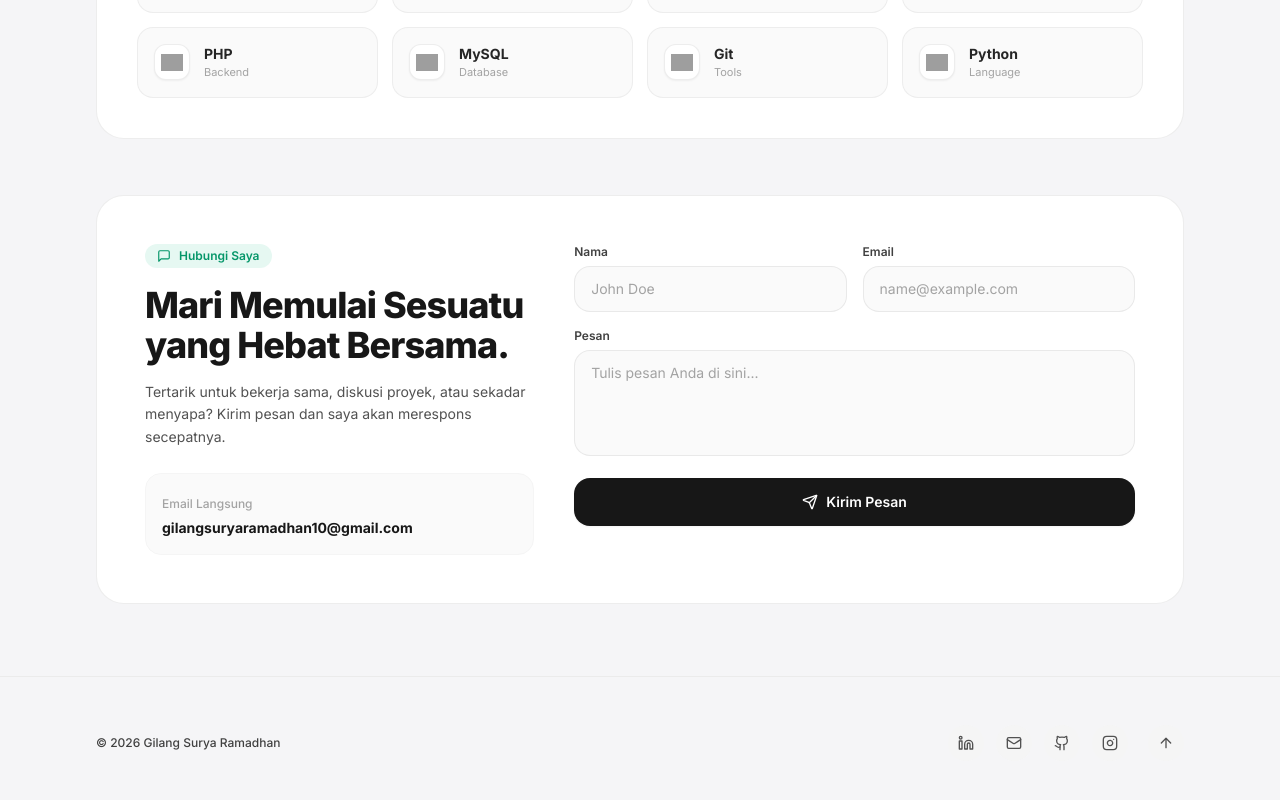
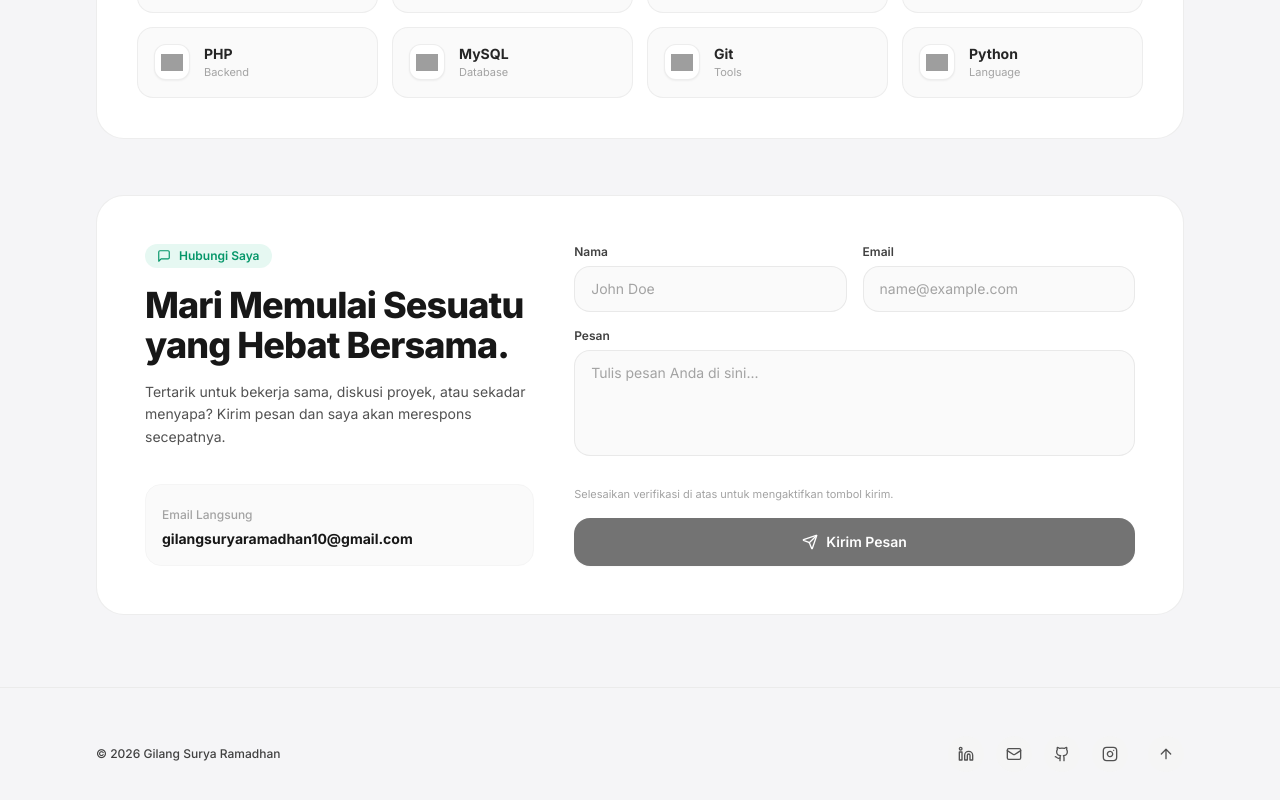
Before and after one commit to gilangsuryaa/portofolio-web, a Next.js app: page / in a window 1280 px wide. Shown: the part 2869-3669 px from the top of the page. Built offline with nearby package versions, Linux system fonts and the light colour scheme; no server answers; grey boxes are pictures that could not be loaded.

Commit message:
return turnstile

```diff
--- a/components/ContactForm.tsx
+++ b/components/ContactForm.tsx
@@ -5,10 +5,13 @@ import { useLanguage } from '@/context/LanguageContext';
 import { submitContactMessage } from '@/lib/data-service';
 import { Mail, Send, CheckCircle2, AlertCircle, Loader2, MessageSquare, ArrowUpRight } from 'lucide-react';
 import { Profile } from '@/lib/types';
+import Turnstile from '@/components/Turnstile';
 
 interface ContactFormProps {
   profile?: Profile | null;
 }
+
+const TURNSTILE_SITE_KEY = process.env.NEXT_PUBLIC_TURNSTILE_SITE_KEY;
 
 export default function ContactForm({ profile }: ContactFormProps) {
   const email = profile?.email || 'gilangsuryaramadhan10@gmail.com';
@@ -17,23 +20,41 @@ export default function ContactForm({ profile }: ContactFormProps) {
   const [status, setStatus] = useState<'idle' | 'loading' | 'success' | 'error'>('idle');
   const [errorMessage, setErrorMessage] = useState('');
 
+  const [turnstileToken, setTurnstileToken] = useState('');
+  const [turnstileResetKey, setTurnstileResetKey] = useState(0);
+
+  const turnstileAktif = Boolean(TURNSTILE_SITE_KEY);
+  const menungguVerifikasi = turnstileAktif && !turnstileToken;
+
   const handleSubmit = async (e: React.FormEvent) => {
     e.preventDefault();
     setStatus('loading');
     setErrorMessage('');
 
     try {
-      const res = await submitContactMessage(formData);
+      const res = await submitContactMessage(formData, turnstileToken || undefined);
       if (res.success) {
         setStatus('success');
         setFormData({ name: '', email: '', message: '' });
       } else {
         setStatus('error');
-        setErrorMessage(t('Terjadi kesalahan saat mengirim pesan.', 'An error occurred while sending your message.'));
+        setErrorMessage(
+          res.error === 'turnstile'
+            ? t(
+                'Verifikasi keamanan gagal. Silakan coba lagi.',
+                'Security verification failed. Please try again.'
+              )
+            : t('Terjadi kesalahan saat mengirim pesan.', 'An error occurred while sending your message.')
+        );
       }
     } catch (err: any) {
       setStatus('error');
       setErrorMessage(err?.message || t('Gagal mengirim pesan.', 'Failed to send the message.'));
+    } finally {
+      if (turnstileAktif) {
+        setTurnstileToken('');
+        setTurnstileResetKey((n) => n + 1);
+      }
     }
   };
 
@@ -151,9 +172,27 @@ export default function ContactForm({ profile }: ContactFormProps) {
                   />
                 </div>
 
+                {turnstileAktif && (
+                  <div className="flex flex-col gap-2">
+                    <Turnstile
+                      siteKey={TURNSTILE_SITE_KEY as string}
+                      onToken={setTurnstileToken}
+                      resetKey={turnstileResetKey}
+                    />
+                    {menungguVerifikasi && (
+                      <p className="text-[11px] text-neutral-400">
+                        {t(
+                          'Selesaikan verifikasi di atas untuk mengaktifkan tombol kirim.',
+                          'Complete the verification above to enable the send button.'
+                        )}
+                      </p>
+                    )}
+                  </div>
+                )}
+
                 <button
                   type="submit"
-                   disabled={status === 'loading'}
+                  disabled={status === 'loading' || menungguVerifikasi}
                   className="w-full py-3.5 px-6 rounded-2xl text-xs sm:text-sm font-semibold bg-neutral-900 hover:bg-neutral-800 dark:bg-white dark:hover:bg-neutral-100 text-white dark:text-neutral-900 shadow-sm transition flex items-center justify-center gap-2 cursor-pointer disabled:opacity-60 disabled:cursor-not-allowed"
                 >
                   {status === 'loading' ? (
--- a/lib/data-service.ts
+++ b/lib/data-service.ts
@@ -398,19 +398,22 @@ export async function getContactMessages(): Promise<ContactMessage[]> {
 }
 
 export async function submitContactMessage(
-  message: { name: string; email: string; message: string }
+  message: { name: string; email: string; message: string },
+  turnstileToken?: string
 ): Promise<{ success: boolean; error?: string }> {
   if (isSupabaseConfigured) {
     try {
       const res = await fetch('/api/contact', {
         method: 'POST',
         headers: { 'Content-Type': 'application/json' },
-        body: JSON.stringify(message),
+        body: JSON.stringify({ ...message, turnstileToken }),
       });
 
       const data = await res.json().catch(() => ({} as { success?: boolean; error?: string }));
 
       if (res.ok && data.success) return { success: true };
+
+      if (res.status === 403) return { success: false, error: 'turnstile' };
 
       console.error('Pengiriman pesan gagal:', data?.error || res.status);
       return { success: false };
```
Lines whose indentation alone changed are shown as unchanged.
